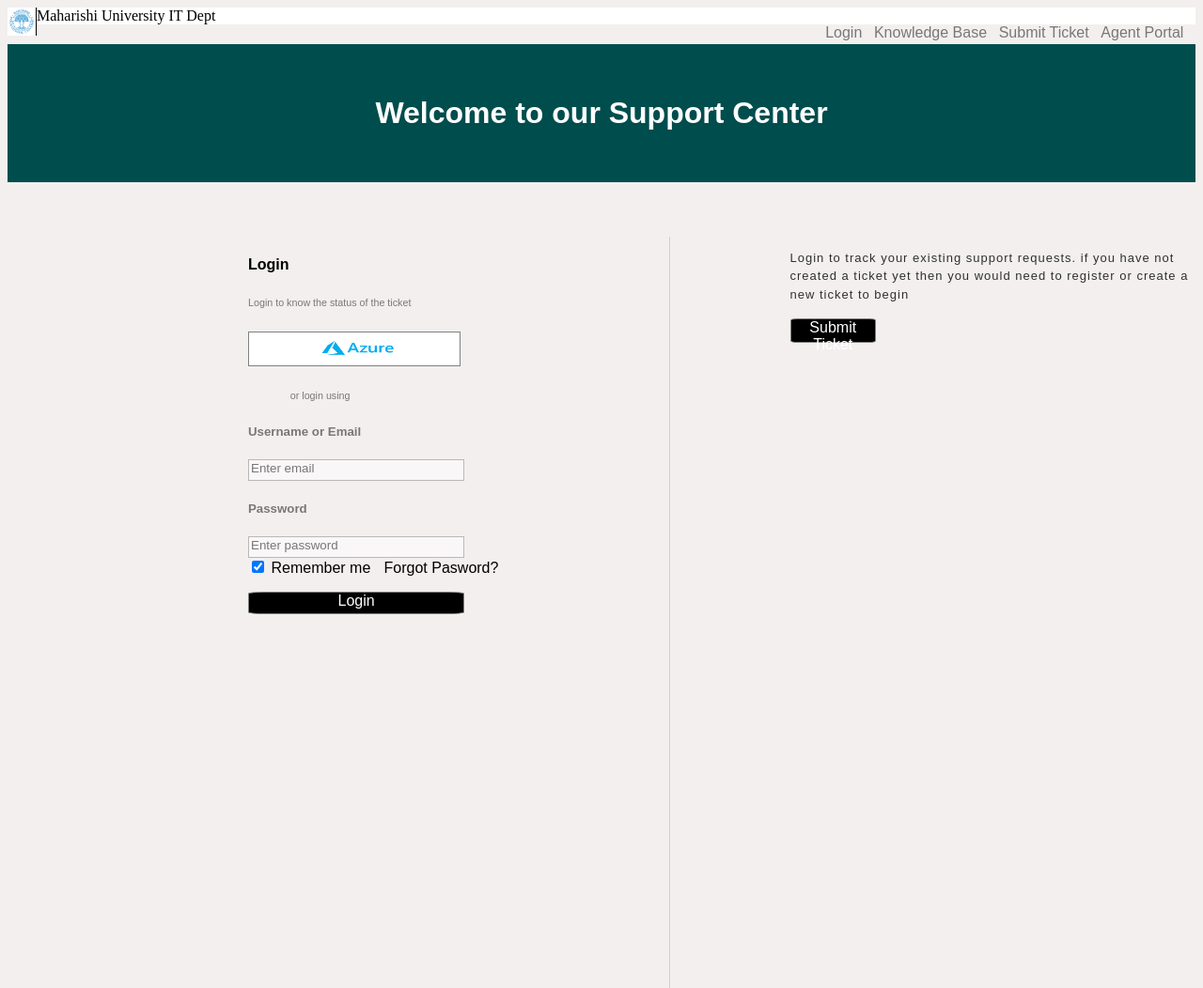
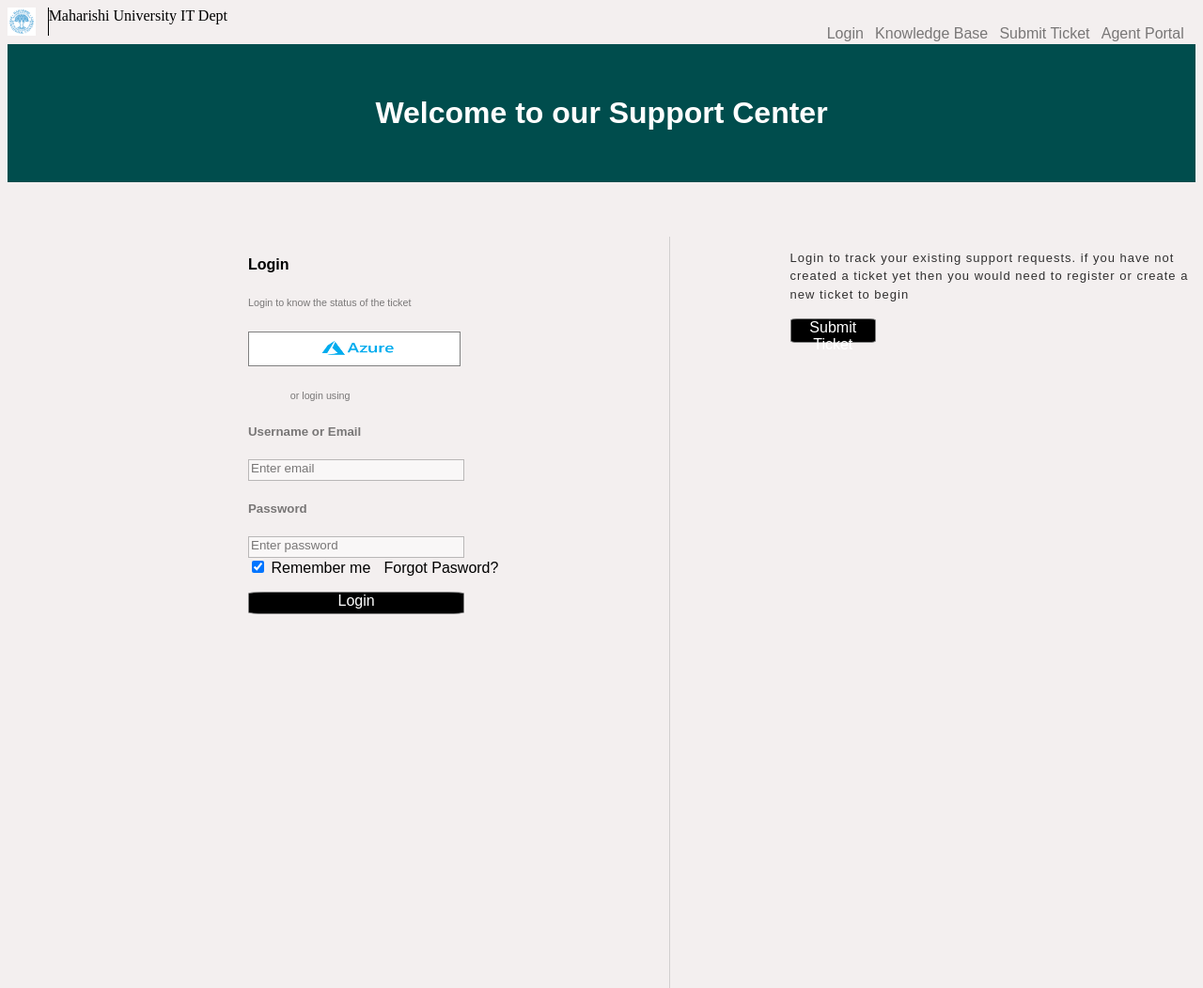
Before and after one commit to hebronMelles/wap, a plain HTML site: page lab3/index.html in a window 1280 px wide. Shown: the top 1052 px of the page at 94% size. Drawn offline with Linux system fonts and the light colour scheme.

Commit message:
updated lesson 3

```diff
--- a/css/lab3Style.css
+++ b/css/lab3Style.css
@@ -1,9 +1,7 @@
 body{
     background-color: rgb(243, 239, 239);
 }
-header{
-    background-color: white;
-}
+
 .pages{
     display: flex;
   width: 100vw;
@@ -15,8 +13,7 @@ header{
    height: 30px;
  float: left;
  border-right: 1px solid black ;
-
-
+ padding-right: 1%;
 
 }
 .h1{
@@ -26,6 +23,7 @@ header{
   font-family: sans-serif;
   padding: 55px;
 
+
 }
 .nav>li{
     font-family: sans-serif;
@@ -33,6 +31,10 @@ header{
    list-style: none;
    margin-right: 1%;
    opacity: 50%;
+   margin-top: -15px;
+
+
+
 }
 .login{
     font-family: sans-serif;
--- a/lab3/index.html
+++ b/lab3/index.html
@@ -5,17 +5,21 @@
     <meta name="viewport" content="width=device-width, initial-scale=1.0" />
     <title>Maharishi University IT Dept</title>
     <link rel="stylesheet" href="/wap/css/lab3Style.css" />
+  </head>
+
+  <body>
     <header>
       Maharishi University IT Dept
       <span><img class="miupic" src="/wap/images/miu.png" alt="" /></span>
     </header>
-  </head>
-  <body>
-    <nav class="nav">
-      <li>Agent Portal</li>
-      <li>Submit Ticket</li>
-      <li>Knowledge Base</li>
-      <li>Login</li>
+
+    <nav>
+      <ul class="nav">
+        <li>Agent Portal</li>
+        <li>Submit Ticket</li>
+        <li>Knowledge Base</li>
+        <li>Login</li>
+      </ul>
     </nav>
     <h1 class="h1">Welcome to our Support Center</h1>
     <br />
```
Also changed, not shown: index.html (+1 -1 lines).
